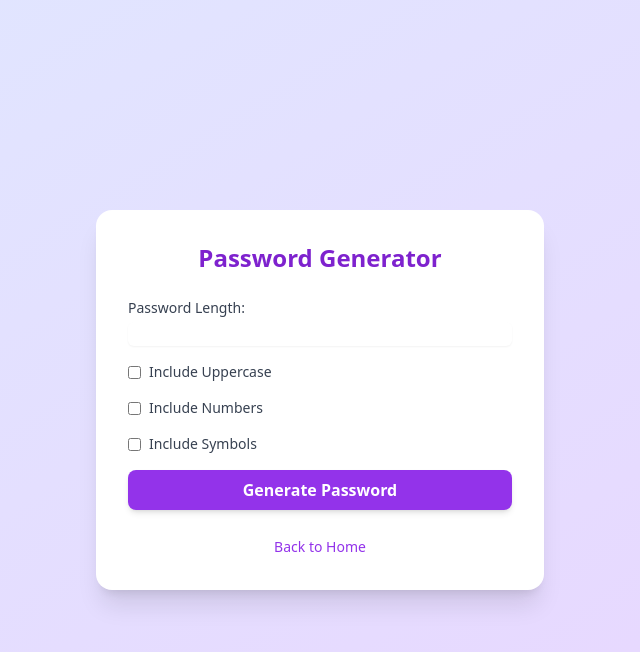
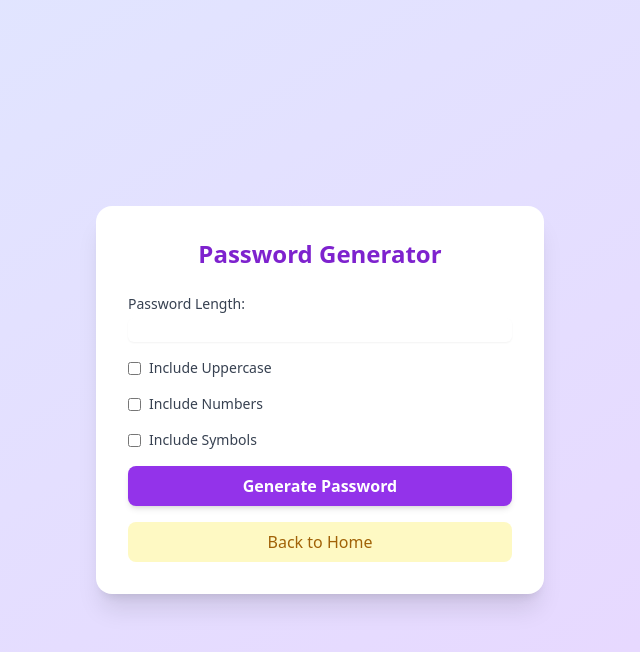
Before and after one commit to Rabdool/Python-Projects, a Flask app: page /password_generator in a window 1280 px wide. Shown: the top 652 px of the page, without its empty margins (320-960 px from the left). Run offline with Flask 3, Linux system fonts and the light colour scheme; some libraries are stand-ins or nearby versions.

Commit message:
changed backtohome href to button

```diff
--- a/templates/calculator.html
+++ b/templates/calculator.html
@@ -39,7 +39,9 @@
       <p class="mt-4 text-lg font-semibold text-gray-700">Result: {{ result }}</p>
     {% endif %}
 
-    <a href="{{ url_for('home') }}" class="block mt-6 text-blue-500 hover:underline">Back to Home</a>
+    <button type="button" onclick="window.location.href='/'" class="w-full mt-4 bg-yellow-100 text-yellow-700 font-medium py-2 rounded-lg hover:bg-yellow-200 transition">
+        Back to Home
+    </button>
   </div>
 </body>
 </html>
--- a/templates/countdown_timer.html
+++ b/templates/countdown_timer.html
@@ -27,9 +27,9 @@
       <div id="timer" class="text-3xl font-bold mt-6 text-yellow-700">00:00</div>
     </div>
 
-    <a href="{{ url_for('home') }}" class="block mt-6 text-yellow-500 hover:underline">
+    <button type="button" onclick="window.location.href='/'" class="w-full mt-4 bg-yellow-100 text-yellow-700 font-medium py-2 rounded-lg hover:bg-yellow-200 transition">
         Back to Home
-    </a>
+    </button>
   </div>
 
   <script>
--- a/templates/currency_converter.html
+++ b/templates/currency_converter.html
@@ -45,9 +45,9 @@
       <p class="mt-4 font-medium text-lg text-green-700">{{ result }}</p>
     {% endif %}
 
-    <a href="{{ url_for('home') }}" class="block mt-6 text-green-500 hover:underline">
+    <button type="button" onclick="window.location.href='/'" class="w-full mt-4 bg-yellow-100 text-yellow-700 font-medium py-2 rounded-lg hover:bg-yellow-200 transition">
         Back to Home
-    </a>
+    </button>
   </div>
 </body>
 </html>
--- a/templates/dice_roller.html
+++ b/templates/dice_roller.html
@@ -22,7 +22,9 @@
       <p class="text-4xl font-bold text-green-600">You rolled: {{ result }}</p>
     {% endif %}
 
-    <a href="{{ url_for('home') }}" class="block mt-6 text-blue-500 hover:underline">Back to Home</a>
+    <button type="button" onclick="window.location.href='/'" class="w-full mt-4 bg-yellow-100 text-yellow-700 font-medium py-2 rounded-lg hover:bg-yellow-200 transition">
+        Back to Home
+    </button>
   </div>
 </body>
 </html>
--- a/templates/number_guesser.html
+++ b/templates/number_guesser.html
@@ -35,7 +35,9 @@
       </p>
     {% endif %}
 
-    <a href="{{ url_for('home') }}" class="inline-block mt-6 text-blue-500 hover:underline">Back to Home</a>
+    <button type="button" onclick="window.location.href='/'" class="w-full mt-4 bg-yellow-100 text-yellow-700 font-medium py-2 rounded-lg hover:bg-yellow-200 transition">
+        Back to Home
+    </button>
   </div>
 </body>
 </html>
--- a/templates/password_generator.html
+++ b/templates/password_generator.html
@@ -44,9 +44,9 @@
     </div>
     {% endif %}
 
-    <p class="mt-6 text-center">
-      <a href="{{ url_for('home') }}" class="text-sm text-purple-600 hover:underline">Back to Home</a>
-    </p>
+      <button type="button" onclick="window.location.href='/'" class="w-full mt-4 bg-yellow-100 text-yellow-700 font-medium py-2 rounded-lg hover:bg-yellow-200 transition">
+        Back to Home
+    </button>
   </div>
 </body>
 </html>
--- a/templates/stopwatch.html
+++ b/templates/stopwatch.html
@@ -32,7 +32,9 @@
       </button>
     </div>
 
-    <a href="{{ url_for('home') }}" class="inline-block mt-6 text-blue-500 hover:underline"> Back to Home</a>
+    <button type="button" onclick="window.location.href='/'" class="w-full mt-4 bg-yellow-100 text-yellow-700 font-medium py-2 rounded-lg hover:bg-yellow-200 transition">
+        Back to Home
+    </button>
   </div>
 
   <script>
--- a/templates/todo.html
+++ b/templates/todo.html
@@ -46,9 +46,9 @@
       <p class="text-center text-gray-500">No tasks yet. Add one above!</p>
     {% endif %}
 
-    <a href="{{ url_for('home') }}" class="block mt-6 text-center text-blue-500 hover:underline">
+    <button type="button" onclick="window.location.href='/'" class="w-full mt-4 bg-yellow-100 text-yellow-700 font-medium py-2 rounded-lg hover:bg-yellow-200 transition">
         Back to Home
-    </a>
+    </button>
   </div>
 </body>
 </html>
```
